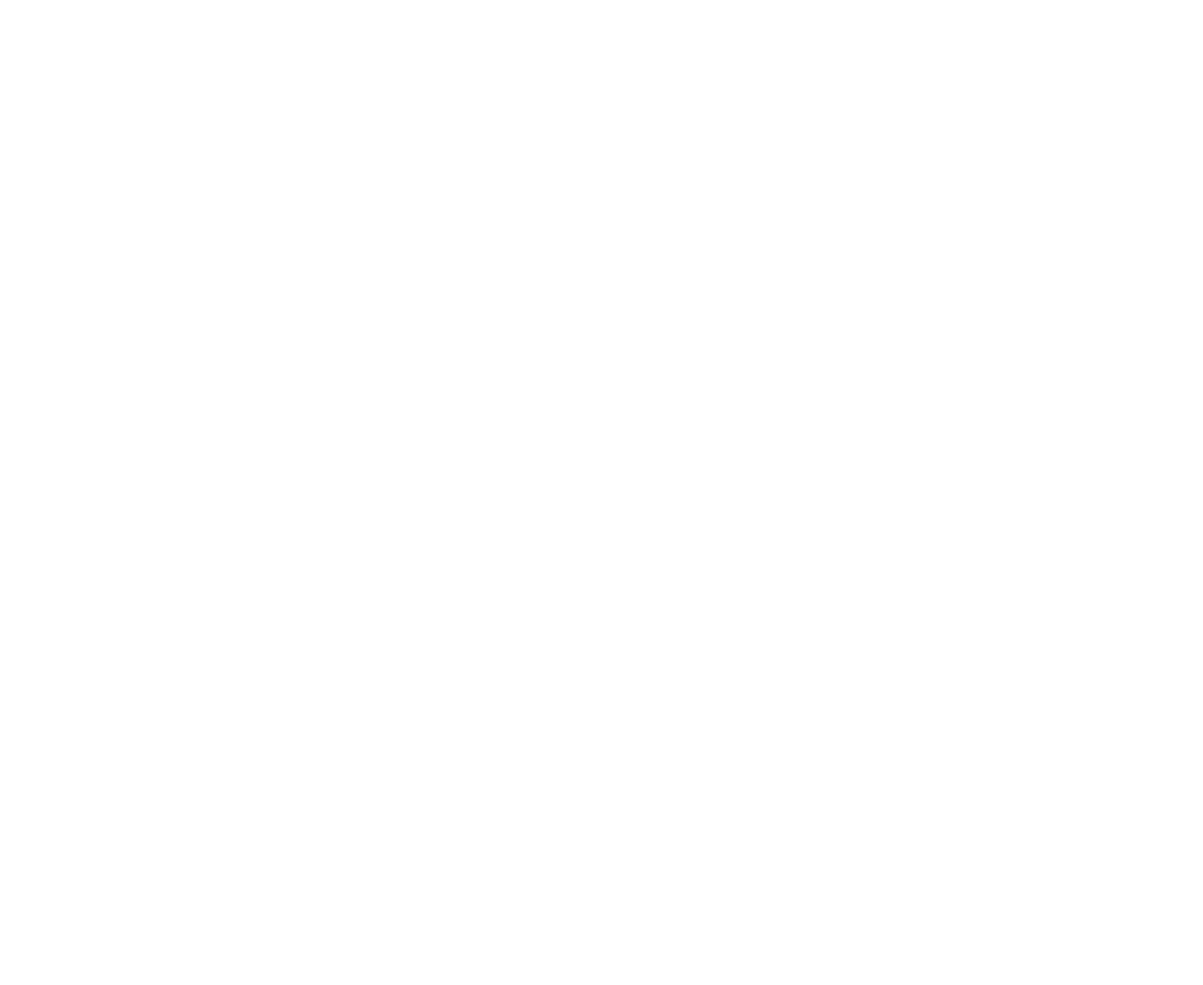
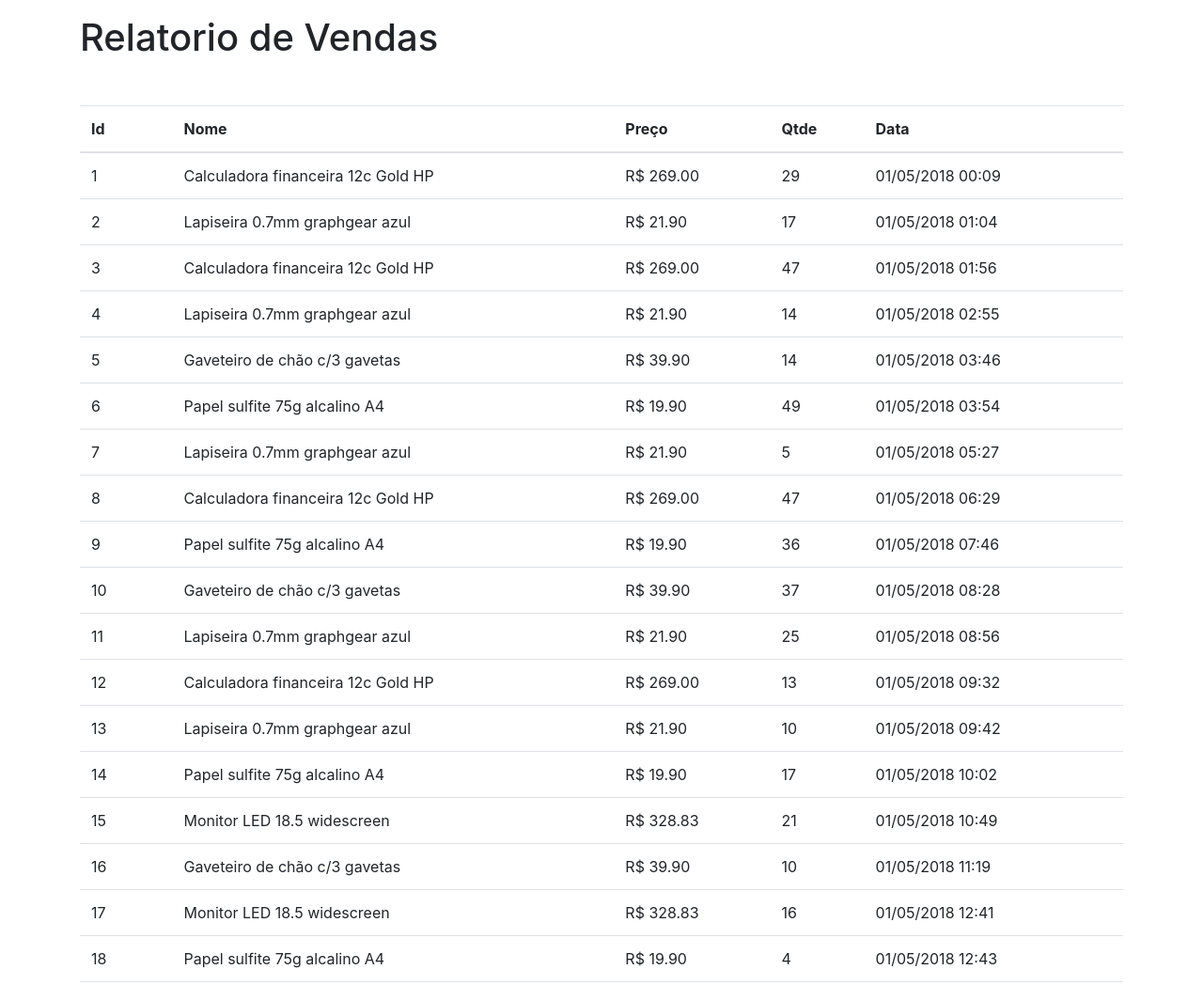
Before and after one commit to NikolasDaltro/ProjetoQrCode-Vue, a website: page sales/index.html in a window 1280 px wide. Shown: the top 1048 px of the page at 94% size. Before the commit the page ends 800 px from the top, so only its background shows below. Drawn offline with Linux system fonts and the light colour scheme.

Commit message:
projeto Sumario de Vendas

```diff
--- a/sales/index.html
+++ b/sales/index.html
@@ -9,9 +9,60 @@
 </head>
 
 <body>
+    <div id="app">
+        <div class="container">
+            <h1 class="mt-3">{{title}}</h1>
+
+            <table class="mt-5 table">
+                <thead>
+                    <tr>
+                        <th>Id</th>
+                        <th>Nome</th>
+                        <th>Preço</th>
+                        <th>Qtde</th>
+                        <th>Data</th>
+                    </tr>
+                </thead>
+                <tbody>
+                    <tr v-for="sale in sales">
+                        <td>{{ sale.id }}</td>
+                        <td>{{ sale.name }}</td>
+                        <td v-money="'R$'">{{ sale.price }}</td>
+                        <td>{{ sale.qtde }}</td>
+                        <td>{{ sale.date }}</td>
+                    </tr>
+                </tbody>
+            </table>
+        </div>
+    </div>
 
     <script>
-        // ...
+        Vue.directive('money',{
+            inserted(el, binding){
+                const amount = parseFloat(el.innerHTML).toFixed(2)
+                .replace('.', '.')
+                .replace(/(\d)(?=(\d{3})+\,)/g, '$1.')
+                el.innerHTML = `${binding.value} ${amount}`
+            }
+        })
+
+        new Vue ({
+            el:'#app',
+            data:{
+                title: ' Relatorio de Vendas',
+                sales: null
+            },
+            methods:{
+                getSales(){
+                    fetch('/data/sales.json')
+                    .then(resp => resp.json())
+                    .then(data => this.sales = data)
+                }
+            },
+            mounted(){
+                this.getSales()
+            }
+        })
     </script>
 </body>
 
```
